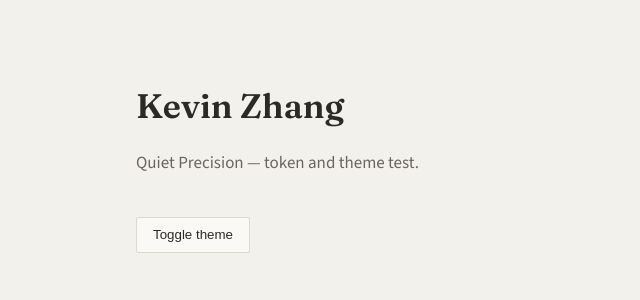
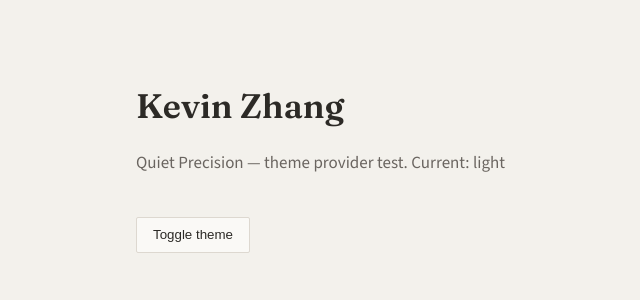
Before and after one commit to Kevin-Zhang1124/Kevin-Portfolio, a React (Vite) app: page / in a window 1280 px wide. Shown: the top 300 px of the page, without its empty margins (184-824 px from the left). Built offline with nearby package versions, Linux system fonts and the light colour scheme.

Commit message:
Add ThemeProvider with localStorage and system preference

```diff
--- a/src/App.tsx
+++ b/src/App.tsx
@@ -1,16 +1,19 @@
+import { useTheme } from './hooks/useTheme'
 
 function App() {
-  const toggleTheme = () => {
-    const root = document.documentElement
-    const next = root.getAttribute('data-theme') === 'dark' ? 'light' : 'dark'
-    root.setAttribute('data-theme', next)
-  }
+  const { theme, toggleTheme } = useTheme()
 
   return (
-    <main style={{ maxWidth: 'var(--content-width)', margin: '0 auto', padding: 'var(--space-6) var(--space-3)' }}>
+    <main
+      style={{
+        maxWidth: 'var(--content-width)',
+        margin: '0 auto',
+        padding: 'var(--space-6) var(--space-3)',
+      }}
+    >
       <h1>Kevin Zhang</h1>
       <p style={{ color: 'var(--text-muted)' }}>
-        Quiet Precision — token and theme test.
+        Quiet Precision — theme provider test. Current: {theme}
       </p>
       <button
         type="button"
--- /dev/null
+++ b/src/app/ThemeProvider.tsx
@@ -0,0 +1,78 @@
+import {
+  createContext,
+  useCallback,
+  useEffect,
+  useState,
+  type ReactNode,
+} from 'react';
+import type { Theme } from '../types';
+
+// Key used to save/restore the user's theme choice in the browser
+const STORAGE_KEY = 'kevin-portfolio-theme';
+
+// Shape of the value shared through React context
+type ThemeContextValue = {
+  theme: Theme;                      // current theme: 'light' | 'dark'
+  toggleTheme: () => void;           // flip between light and dark
+  setTheme: (theme: Theme) => void;  // set a specific theme
+}
+
+// Context that lets any child component read/update the theme via useTheme()
+export const ThemeContext = createContext<ThemeContextValue | null>(null);
+
+// Decide the initial theme:
+// 1) use saved preference from localStorage if valid
+// 2) otherwise fall back to the OS/browser color-scheme preference
+function getPreferredTheme(): Theme {
+  const stored = localStorage.getItem(STORAGE_KEY)
+  if (stored === 'light' || stored === 'dark') {
+    return stored
+  }
+  return window.matchMedia('(prefers-color-scheme: dark)').matches
+    ? 'dark'
+    : 'light'
+}
+
+// Apply theme to the page by setting data-theme on <html>
+// (your CSS tokens in tokens.css key off this attribute)
+function applyTheme(theme: Theme) {
+  document.documentElement.setAttribute('data-theme', theme);
+}
+
+type ThemeProviderProps = {
+  children: ReactNode; // the rest of the app tree wrapped by this provider
+};
+
+// Top-level provider: owns theme state and exposes it to descendants
+export function ThemeProvider({ children }: ThemeProviderProps) {
+  // Lazy initializer runs once on mount;
+  // resolve preferred theme, apply it immediately (avoids flash), then store in state
+  const [theme, setThemeState] = useState<Theme>(() => {
+    const initial = getPreferredTheme()
+    applyTheme(initial)
+    return initial
+  });
+
+  // Whenever theme changes: update the DOM attribute and persist to localStorage
+  useEffect(() => {
+    applyTheme(theme)
+    localStorage.setItem(STORAGE_KEY, theme)
+  }, [theme]);
+
+  // Stable setter so consumers can set 'light' or 'dark' explicitly
+  const setTheme = useCallback((next: Theme) => {
+    setThemeState(next)
+  }, []);
+
+  // Stable toggler: switches dark ↔ light
+  const toggleTheme = useCallback(() => {
+    setThemeState((current) => (current === 'dark' ? 'light' : 'dark'))
+  }, []);
+
+  // Publish theme + helpers to any component under this provider
+  return (
+    <ThemeContext.Provider value={{ theme, toggleTheme, setTheme }}>
+      {children}
+    </ThemeContext.Provider>
+  );
+}
--- /dev/null
+++ b/src/hooks/useTheme.ts
@@ -0,0 +1,12 @@
+import { useContext } from 'react';
+import { ThemeContext } from '../app/ThemeProvider';
+
+export function useTheme() {
+  const context = useContext(ThemeContext);
+
+  if (!context) {
+    throw new Error('useTheme must be used within a ThemeProvider');
+  }
+
+  return context;
+}
--- a/src/main.tsx
+++ b/src/main.tsx
@@ -2,9 +2,12 @@ import { StrictMode } from 'react'
 import { createRoot } from 'react-dom/client'
 import './styles/global.css'
 import App from './App.tsx'
+import { ThemeProvider } from './app/ThemeProvider.tsx';
 
 createRoot(document.getElementById('root')!).render(
   <StrictMode>
-    <App />
+    <ThemeProvider>
+      <App />
+    </ThemeProvider>
   </StrictMode>,
 )
--- a/src/types/index.ts
+++ b/src/types/index.ts
@@ -6,3 +6,5 @@ export type SectionId =
   | 'experience'
   | 'education'
   | 'contact';
+
+export type Theme = 'light' | 'dark';
```
